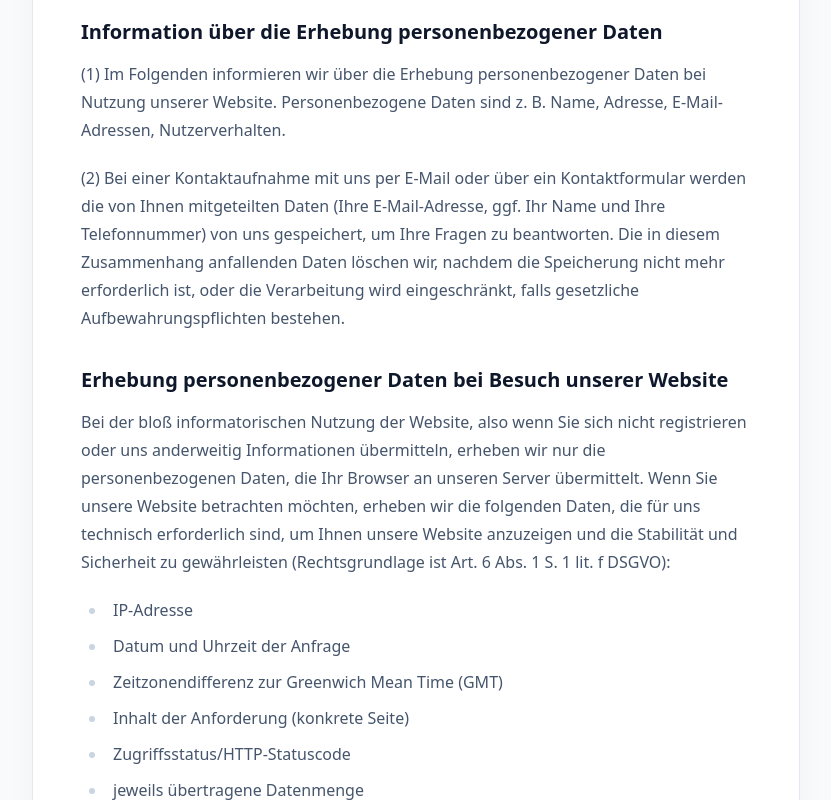
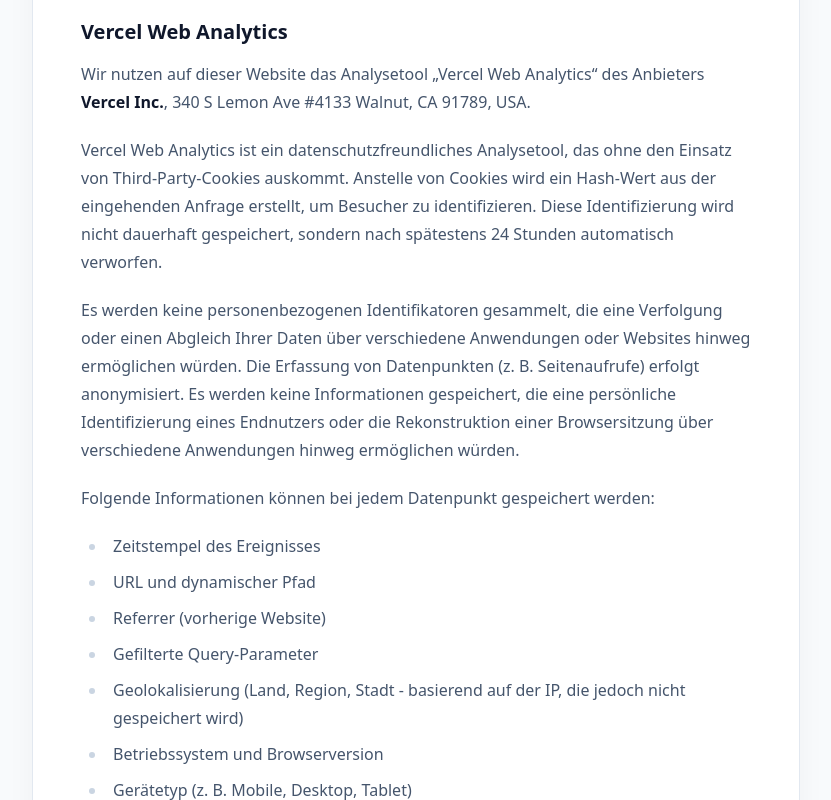
Before and after one commit to wolfgegenlicht/Politikurs, a Next.js app: page /datenschutz in a window 1280 px wide. Shown: the part 4140-4940 px from the top of the page, without its empty margins (224-1055 px from the left). Built offline with nearby package versions, Linux system fonts and the light colour scheme.

Commit message:
feat: Add Vercel Web Analytics integration and update the privacy policy page.

```diff
--- a/app/datenschutz/page.tsx
+++ b/app/datenschutz/page.tsx
@@ -74,6 +74,38 @@
                                 Wir haben mit Vercel einen Vertrag über die Auftragsverarbeitung (Data Processing Addendum) geschlossen.
                                 Dieser garantiert, dass Vercel die personenbezogenen Daten unserer Websitebesucher nur nach unseren Weisungen und unter Einhaltung der DSGVO verarbeitet.
                                 Weitere Informationen zum Datenschutz bei Vercel finden Sie unter: <a href="https://vercel.com/legal/privacy-policy" target="_blank" rel="noopener noreferrer" className="text-indigo-600 hover:underline">https://vercel.com/legal/privacy-policy</a>.
+                            </p>
+                        </section>
+
+                        <section className="mb-8">
+                            <h3 className="text-xl font-bold text-slate-900 mb-4">Vercel Web Analytics</h3>
+                            <p className="mb-4">
+                                Wir nutzen auf dieser Website das Analysetool „Vercel Web Analytics“ des Anbieters <strong>Vercel Inc.</strong>, 340 S Lemon Ave #4133 Walnut, CA 91789, USA.
+                            </p>
+                            <p className="mb-4">
+                                Vercel Web Analytics ist ein datenschutzfreundliches Analysetool, das ohne den Einsatz von Third-Party-Cookies auskommt.
+                                Anstelle von Cookies wird ein Hash-Wert aus der eingehenden Anfrage erstellt, um Besucher zu identifizieren.
+                                Diese Identifizierung wird nicht dauerhaft gespeichert, sondern nach spätestens 24 Stunden automatisch verworfen.
+                            </p>
+                            <p className="mb-4">
+                                Es werden keine personenbezogenen Identifikatoren gesammelt, die eine Verfolgung oder einen Abgleich Ihrer Daten über verschiedene Anwendungen oder Websites hinweg ermöglichen würden.
+                                Die Erfassung von Datenpunkten (z. B. Seitenaufrufe) erfolgt anonymisiert.
+                                Es werden keine Informationen gespeichert, die eine persönliche Identifizierung eines Endnutzers oder die Rekonstruktion einer Browsersitzung über verschiedene Anwendungen hinweg ermöglichen würden.
+                            </p>
+                            <p className="mb-4">
+                                Folgende Informationen können bei jedem Datenpunkt gespeichert werden:
+                            </p>
+                            <ul className="list-disc pl-5 space-y-2 mb-4">
+                                <li>Zeitstempel des Ereignisses</li>
+                                <li>URL und dynamischer Pfad</li>
+                                <li>Referrer (vorherige Website)</li>
+                                <li>Gefilterte Query-Parameter</li>
+                                <li>Geolokalisierung (Land, Region, Stadt - basierend auf der IP, die jedoch nicht gespeichert wird)</li>
+                                <li>Betriebssystem und Browserversion</li>
+                                <li>Gerätetyp (z. B. Mobile, Desktop, Tablet)</li>
+                            </ul>
+                            <p className="mb-4">
+                                Die Nutzung von Vercel Web Analytics erfolgt auf Grundlage unserer berechtigten Interessen an der statistischen Analyse des Nutzerverhaltens zur Optimierung unseres Webangebots gemäß Art. 6 Abs. 1 lit. f DSGVO.
                             </p>
                         </section>
 
--- a/app/layout.tsx
+++ b/app/layout.tsx
@@ -2,6 +2,7 @@
 import { Geist, Geist_Mono } from "next/font/google";
 import "./globals.css";
 import { Navbar } from "@/components/Navbar";
+import { Analytics } from "@vercel/analytics/next";
 
 const geistSans = Geist({
   variable: "--font-geist-sans",
@@ -47,6 +48,7 @@
       >
         {children}
         <Navbar />
+        <Analytics />
       </body>
     </html>
   );
--- a/package.json
+++ b/package.json
@@ -10,6 +10,7 @@
   },
   "dependencies": {
     "@supabase/supabase-js": "^2.88.0",
+    "@vercel/analytics": "^1.6.1",
     "chart.js": "^4.5.1",
     "dotenv": "^17.2.3",
     "lucide-react": "^0.562.0",
```
Also changed, not shown: 1 other file (tests, documents, lock files or other folders).
